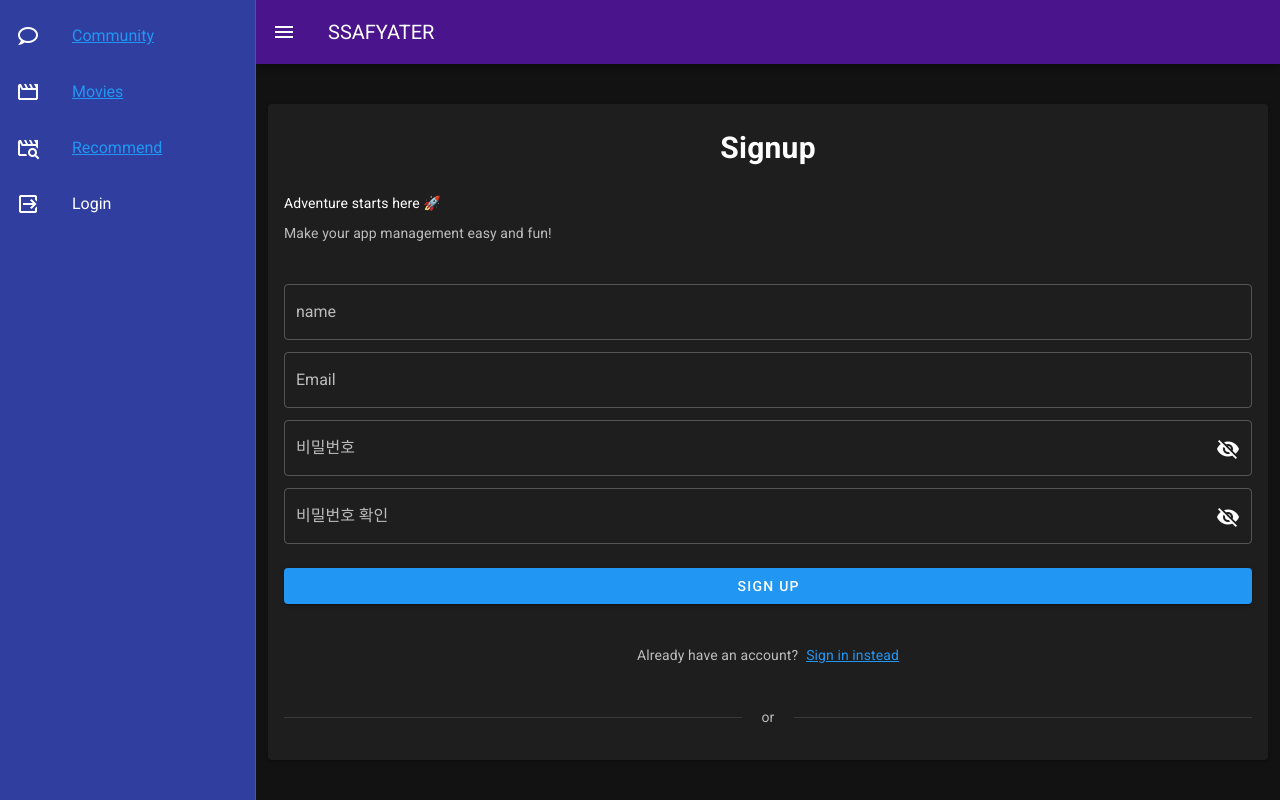
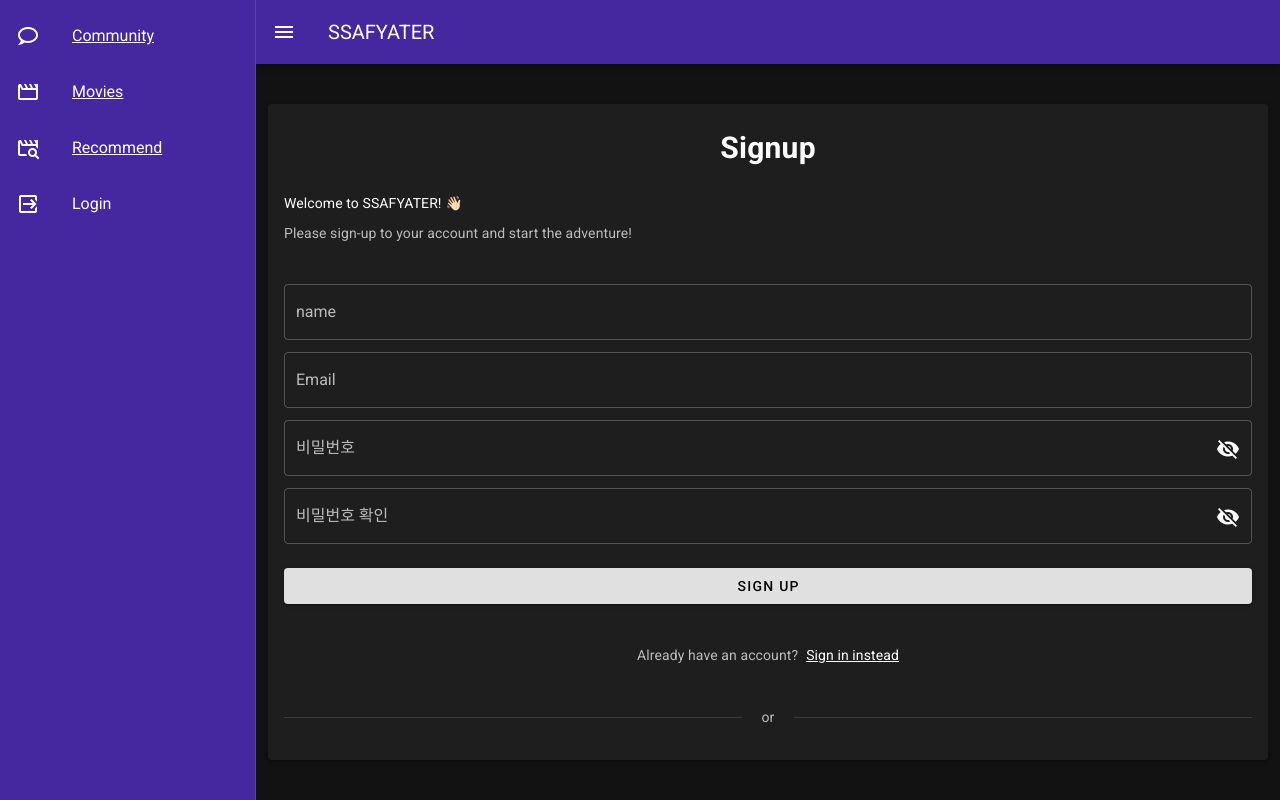
Before and after one commit to woosteelz/movieapp-tp, a Vue app: page /accounts/signup in a window 1280 px wide. Built offline with nearby package versions, Linux system fonts and the light colour scheme.

Commit message:
Change color

```diff
--- a/src/App.vue
+++ b/src/App.vue
@@ -1,6 +1,6 @@
 <template>
   <v-app id="inspire">
-    <v-navigation-drawer v-model="drawer" app color="indigo darken-2">
+    <v-navigation-drawer v-model="drawer" app color="deep-purple darken-3">
       <v-list>
         <v-list-item link>
           <v-list-item-icon>
@@ -8,7 +8,7 @@
           </v-list-item-icon>
           <v-list-item-content>
             <v-list-item-title
-              ><router-link to="/community" class=""
+              ><router-link to="/community" class="white--text"
                 >Community</router-link
               ></v-list-item-title
             >
@@ -19,7 +19,7 @@
             <v-icon>mdi-movie-outline</v-icon>
           </v-list-item-icon>
           <v-list-item-content>
-            <router-link to="/movies" class="">Movies</router-link>
+            <router-link to="/movies" class="white--text">Movies</router-link>
           </v-list-item-content>
         </v-list-item>
         <v-list-item link>
@@ -27,7 +27,7 @@
             <v-icon>mdi-movie-search-outline</v-icon>
           </v-list-item-icon>
           <v-list-item-content>
-            <router-link to="/movies/recommend" class="">Recommend</router-link>
+            <router-link to="/movies/recommend" class="white--text">Recommend</router-link>
           </v-list-item-content>
         </v-list-item>
         <v-list-item link v-if="isLogin" @click="logout">
@@ -49,7 +49,7 @@
       </v-list>
     </v-navigation-drawer>
 
-    <v-app-bar app hide-on-scroll color="purple darken-4">
+    <v-app-bar app hide-on-scroll color="deep-purple darken-3">
       <v-app-bar-nav-icon
         @click="drawer = !drawer"
         hide-on-scroll
--- a/src/views/Home.vue
+++ b/src/views/Home.vue
@@ -4,12 +4,12 @@
 
     <div id="main">
       <div class="ma-3">
-        <v-btn @click="loadMovies" width="100%" x-large color="primary"
+        <v-btn @click="loadMovies" width="100%" x-large color="deep-purple darken-3"
           >영화추천</v-btn
         >
       </div>
       <div class="ma-3" v-if="!isLogin">
-        <v-btn x-large width="100%" color="primary">로그인</v-btn>
+        <v-btn x-large width="100%" color="deep-purple darken-3">로그인</v-btn>
       </div>
     </div>
   </v-container>
--- a/src/views/accounts/Login.vue
+++ b/src/views/accounts/Login.vue
@@ -7,7 +7,6 @@
       width=""
       rounded="3"
       height=""
-      color="purple darken-4"
     >
       <!-- title -->
       <v-card-title class="d-flex align-center justify-center py-7">
@@ -52,10 +51,10 @@
             </v-checkbox>
 
             <!-- forgot link -->
-            <a href="javascript:void(0)" class="mt-1"> Forgot Password? </a>
+            <a href="javascript:void(0)" class="mt-1 white--text"> Forgot Password? </a>
           </div>
 
-          <v-btn block color="primary" class="mt-6" @click.prevent="login">
+          <v-btn block color="grey lighten-2" class="mt-6 black--text" @click.prevent="login">
             Login
           </v-btn>
         </v-form>
@@ -64,7 +63,7 @@
       <!-- create new account  -->
       <v-card-text class="d-flex align-center justify-center flex-wrap mt-2">
         <span class="me-2"> New on our platform? </span>
-        <router-link :to="{ name: 'Signup' }"> Create an account </router-link>
+        <router-link :to="{ name: 'Signup' }" class="white--text"> Create an account </router-link>
       </v-card-text>
 
       <!-- divider -->
--- a/src/views/accounts/Signup.vue
+++ b/src/views/accounts/Signup.vue
@@ -11,9 +11,9 @@
           <!-- title -->
           <v-card-text>
             <p class="text-2xl font-weight-semibold text--primary mb-2">
-              Adventure starts here 🚀
+              Welcome to SSAFYATER! 👋🏻
             </p>
-            <p class="mb-2">Make your app management easy and fun!</p>
+            <p class="mb-2">Please sign-up to your account and start the adventure!</p>
           </v-card-text>
 
           <!-- login form -->
@@ -61,7 +61,7 @@
                 @click:append="showConfirm = !showConfirm"
               ></v-text-field>
 
-              <v-btn block color="primary" class="mt-6" @click="signup">
+              <v-btn block color="grey lighten-2" class="mt-6 black--text" @click="signup">
                 Sign Up
               </v-btn>
             </v-form>
@@ -72,7 +72,7 @@
             class="d-flex align-center justify-center flex-wrap mt-2"
           >
             <span class="me-2"> Already have an account? </span>
-            <router-link :to="{ name: 'Login' }"> Sign in instead </router-link>
+            <router-link :to="{ name: 'Login' }" class="white--text"> Sign in instead </router-link>
           </v-card-text>
 
           <!-- divider -->
--- a/src/views/community/ArticleItem.vue
+++ b/src/views/community/ArticleItem.vue
@@ -13,7 +13,7 @@
     </div>
     <div class="d-flex justify-end">
       <v-btn class="ma-2" text icon color="blue lighten-2">
-        <v-icon @click="like(article)">{{
+        <v-icon @click="like(article)" color="deep-purple lighten-3">{{
           liked ? "mdi-thumb-up" : "mdi-thumb-up-outline"
         }}</v-icon>
       </v-btn>
--- a/src/views/community/Index.vue
+++ b/src/views/community/Index.vue
@@ -6,9 +6,8 @@
       :key="article.pk"
       :article="article"
     />
-    <!-- <v-text-field v-model="select" @keyup.enter="recommend(select)"></v-text-field> -->
     <div class="text-center">
-      <v-pagination :length="numofpage" v-model="curpagenum"></v-pagination>
+      <v-pagination :length="numofpage" color="deep-purple darken-3" v-model="curpagenum"></v-pagination>
     </div>
 
     <!-- 새 글 작성 Dialog -->
@@ -21,7 +20,7 @@
           fab
           id="create-article"
         >
-          <v-icon x-large>mdi-plus</v-icon>
+          <v-icon cx-large>mdi-plus</v-icon>
         </v-btn>
       </template>
       <v-card>
@@ -169,22 +168,6 @@ export default {
         }
       )
     },
-    // recommend: function (select) {
-    //   axios({
-    //     method: "post",
-    //     url: `http://127.0.0.1:8000/movies/recommend/${select}/`,
-    //     headers: this.setToken(),
-    //   })
-    //     .then((res) => {
-    //       console.log(res);
-    //       this.recommended = res.data
-    //       console.log(this.recommended)
-    //     })
-    //     .catch((err) => {
-    //       console.log(err);
-    //     });
-    // },
-    },
     getMovies: function () {
       axios({
         method: "get",
@@ -199,7 +182,7 @@ export default {
           console.log(err);
         });
     },
-
+  },
   created: function () {
     axios({
         method: "get",
@@ -214,14 +197,7 @@ export default {
             console.log(err);
           });
   },
-  // mounted: function () {
-  //   if (localStorage.getItem("jwt")) {
-  //     this.getArticles();
-  //     this.getMovies();
-  //   } else {
-  //     this.$router.push({ name: "Login" });
-  //   }
-  // },
+
   computed: {
     startOffset() {
       return ((this.curpagenum- 1) * this.datapage);
--- a/src/views/movies/recommend/Index.vue
+++ b/src/views/movies/recommend/Index.vue
@@ -1,7 +1,7 @@
 <template>
   <v-container>
     <v-card class="mx-auto" max-width="500">
-      <v-toolbar flat color="primary accent-4" dark>
+      <v-toolbar flat color="deep-purple darken-3" dark>
         <v-toolbar-title
           >당신의 한끼에 맞는 영화를 추천해드립니다!</v-toolbar-title
         >
@@ -27,7 +27,7 @@
       </v-card-text>
       <v-card-text class="text-end">
         <v-btn icon color="green" @click="getRecommendMovies">
-          <v-icon x-large> mdi-check-circle </v-icon>
+          <v-icon x-large color="deep-purple lighten-5"> mdi-check-circle </v-icon>
         </v-btn>
       </v-card-text>
     </v-card>
```
